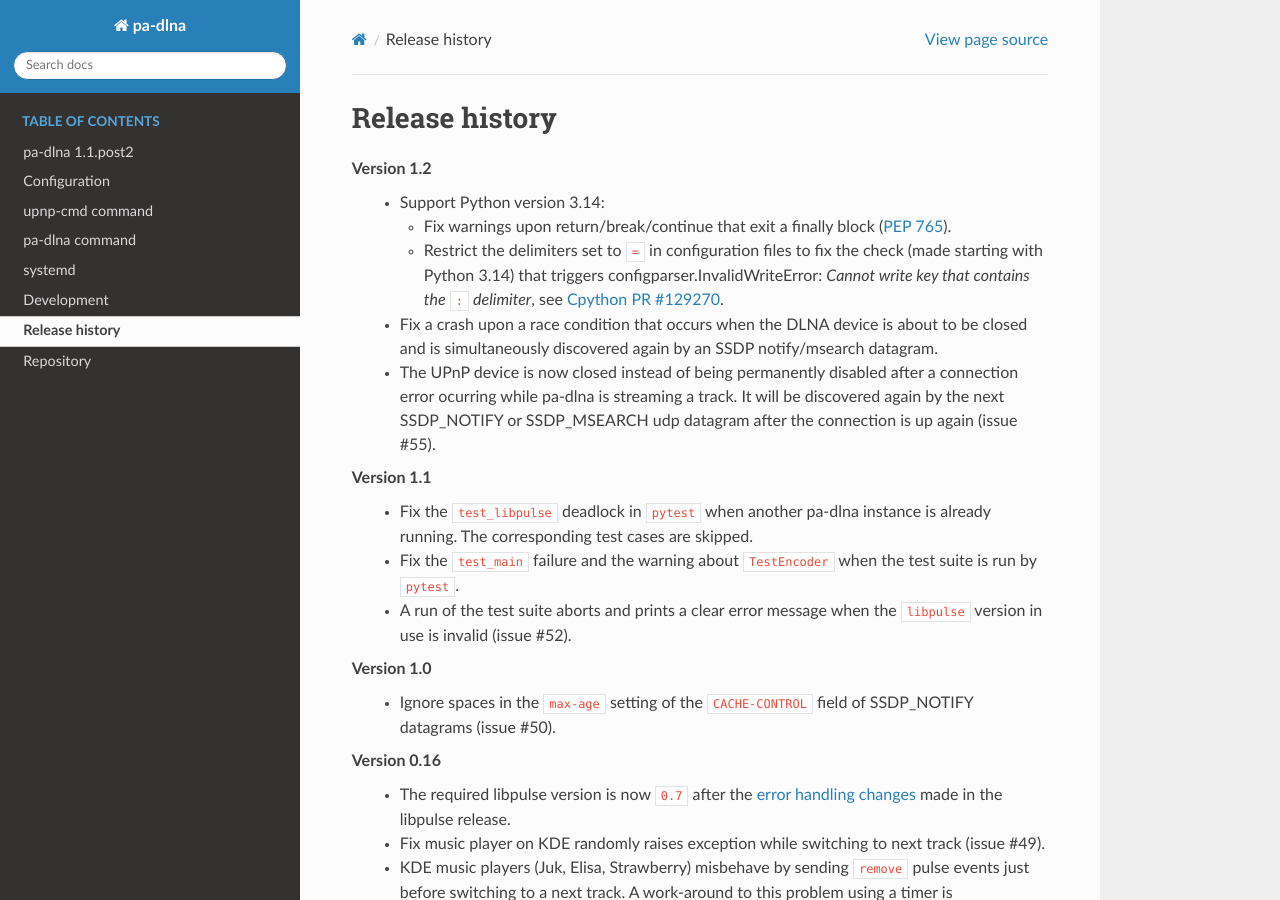
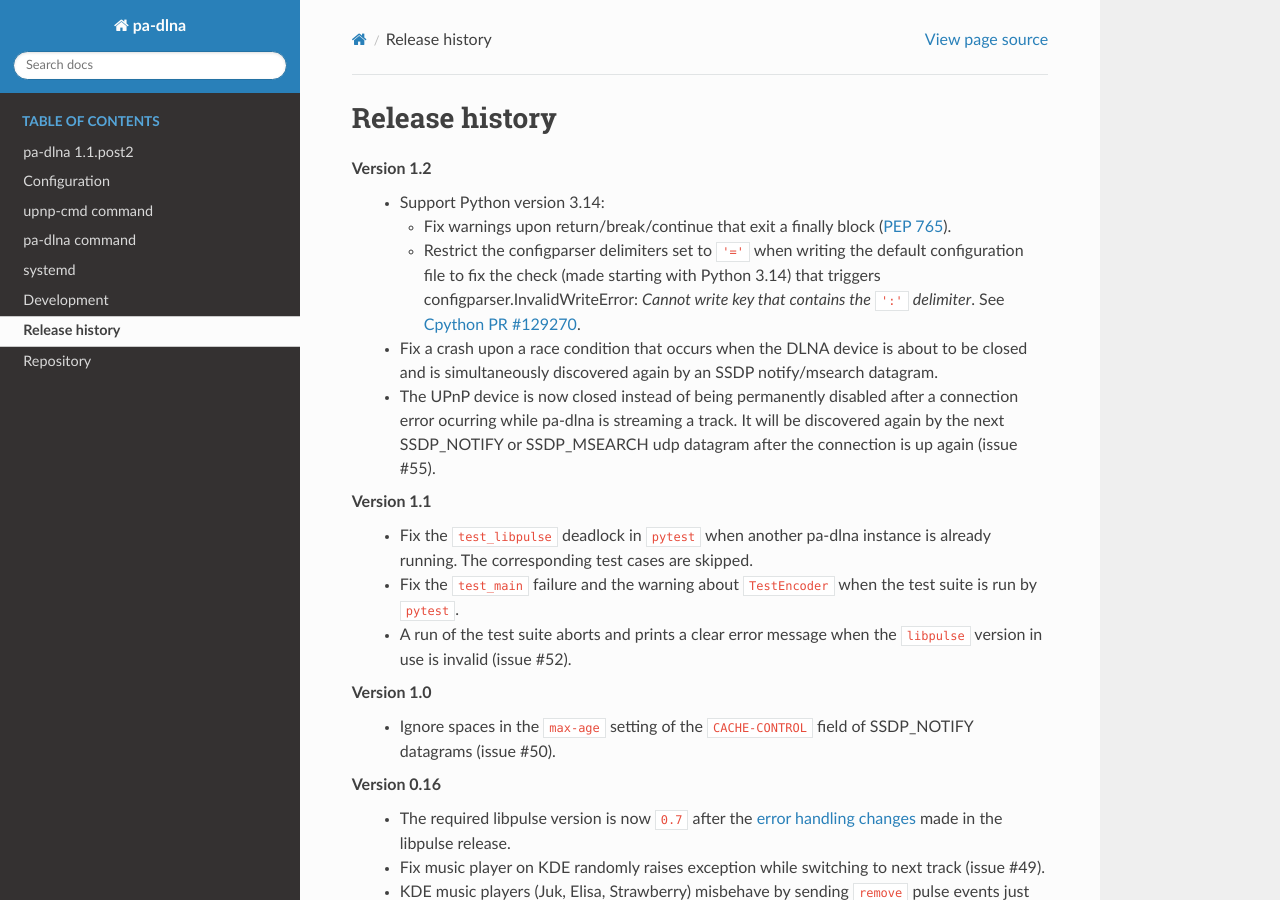
Before and after one commit to nacho692/pa-dlna-chromecast, a Sphinx documentation site: the page built from docs/source/history.rst, in a window 1280 px wide and 900 px high. Built offline with Sphinx 7.4.7 and the Read the Docs theme 3.1.0, drawn with Linux system fonts in a browser that asks for light colours; pages that are not in the unit, such as notebooks, are missing from menus.

Commit message:
Restrict the delimiters set to '=' when writing the default config

```diff
--- a/docs/source/history.rst
+++ b/docs/source/history.rst
@@ -6,10 +6,10 @@
 
     + Fix warnings upon return/break/continue that exit a finally block (`PEP
       765`_).
-    + Restrict the delimiters set to ``=`` in configuration files to fix the
-      check (made starting with Python 3.14) that triggers
-      configparser.InvalidWriteError: *Cannot write key that contains the* ``:``
-      *delimiter*, see `Cpython PR #129270`_.
+    + Restrict the configparser delimiters set to ``'='`` when writing the
+      default configuration file to fix the check (made starting with Python
+      3.14) that triggers configparser.InvalidWriteError: *Cannot write key that
+      contains the* ``':'`` *delimiter*. See `Cpython PR #129270`_.
 
   - Fix a crash upon a race condition that occurs when the DLNA device is about
     to be closed and is simultaneously discovered again by an SSDP
```
Also changed, not shown: 2 other files.
